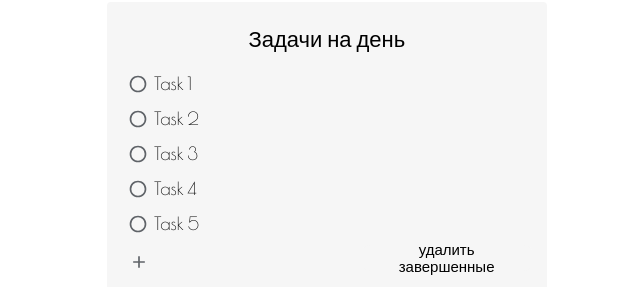
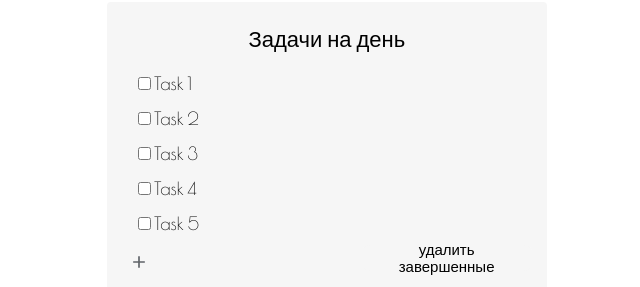
Before and after one commit to mountainflock/daily_planner, a React (Vite) app: page / in a window 1280 px wide. Shown: the part 327-614 px from the top of the page, without its empty margins (277-917 px from the left). Built offline with nearby package versions, Linux system fonts and the light colour scheme; a web font is replaced by a local one.

Commit message:
Refactor task editing and task checking

```diff
--- a/src/components/dailyTaskInput/todayTaskInput.jsx
+++ b/src/components/dailyTaskInput/todayTaskInput.jsx
@@ -2,9 +2,10 @@ import { useState } from "react";
 import PropTypes from "prop-types";
 import "./todayTaskInput.css";
 
-const TodayTaskInput = ({ title, isDone }) => {
+const TodayTaskInput = ({ title }) => {
   const [currentTask, setCurrentTask] = useState(title);
   const [editing, setEditing] = useState(false);
+  const [isDone, setIsDone] = useState(false);
 
   const handleClick = () => {
     if (!isDone) setEditing(true);
@@ -14,8 +15,7 @@ const TodayTaskInput = ({ title, isDone }) => {
     setCurrentTask(e.target.value);
   };
 
-  const handleBlur = (e) => {
-    setCurrentTask(e.target.value);
+  const handleBlur = () => {
     setEditing(false);
   };
 
@@ -23,19 +23,34 @@ const TodayTaskInput = ({ title, isDone }) => {
     e.key === "Enter" && setEditing(false);
   };
 
+  const handleDone = (e) => {
+    e.stopPropagation();
+    setIsDone(!isDone);
+    console.log(isDone);
+  };
+
+  const styles = {
+    textDecoration: isDone ? "line-through" : "none",
+    cursor: isDone ? "default" : "pointer",
+  };
+
   return (
-    <>
+    <div style={{ display: "flex", alignItems: "center" }}>
+      <input type="checkbox" checked={isDone} onChange={handleDone} />
       {editing ? (
         <input
           value={currentTask}
           onChange={handleChange}
           onBlur={handleBlur}
           onKeyDown={handleEnter}
+          autoFocus
         ></input>
       ) : (
-        <div onClick={handleClick}>{currentTask}</div>
+        <div style={styles} onClick={handleClick}>
+          {currentTask}
+        </div>
       )}
-    </>
+    </div>
   );
 };
 
--- a/src/components/todayTasks/todayTasks.jsx
+++ b/src/components/todayTasks/todayTasks.jsx
@@ -1,5 +1,5 @@
-import radioButtonUnchecked from "../../assets/radioButtonUnchecked.svg";
-import radioButtonChecked from "../../assets/radioButtonChecked.svg";
+// import radioButtonUnchecked from "../../assets/radioButtonUnchecked.svg";
+// import radioButtonChecked from "../../assets/radioButtonChecked.svg";
 import add from "../../assets/add.svg";
 import "./todayTasks.css";
 import { useState } from "react";
@@ -14,13 +14,13 @@ const DailyTasks = () => {
     { id: 4, title: "Task 5", isDone: false },
   ]);
 
-  const toggleTaskStatus = (id) => {
-    setDailyTasks((previousTasks) =>
-      previousTasks.map((task) =>
-        task.id === id ? { ...task, isDone: !task.isDone } : task
-      )
-    );
-  };
+  // const toggleTaskStatus = (id) => {
+  //   setDailyTasks((previousTasks) =>
+  //     previousTasks.map((task) =>
+  //       task.id === id ? { ...task, isDone: !task.isDone } : task
+  //     )
+  //   );
+  // };
 
   const addDailyTask = (title) => {
     setDailyTasks((prevState) => [
@@ -39,19 +39,19 @@ const DailyTasks = () => {
         >
           {task.isDone ? (
             <div className="checkButtonDiv">
-              <img
+              {/* <img
                 src={radioButtonChecked}
                 alt=""
                 onClick={() => toggleTaskStatus(task.id)}
-              />
+              /> */}
             </div>
           ) : (
             <div className="checkButtonDiv">
-              <img
+              {/* <img
                 src={radioButtonUnchecked}
                 alt=""
                 onClick={() => toggleTaskStatus(task.id)}
-              />
+              /> */}
             </div>
           )}
           <div className="taskTitle">
```
